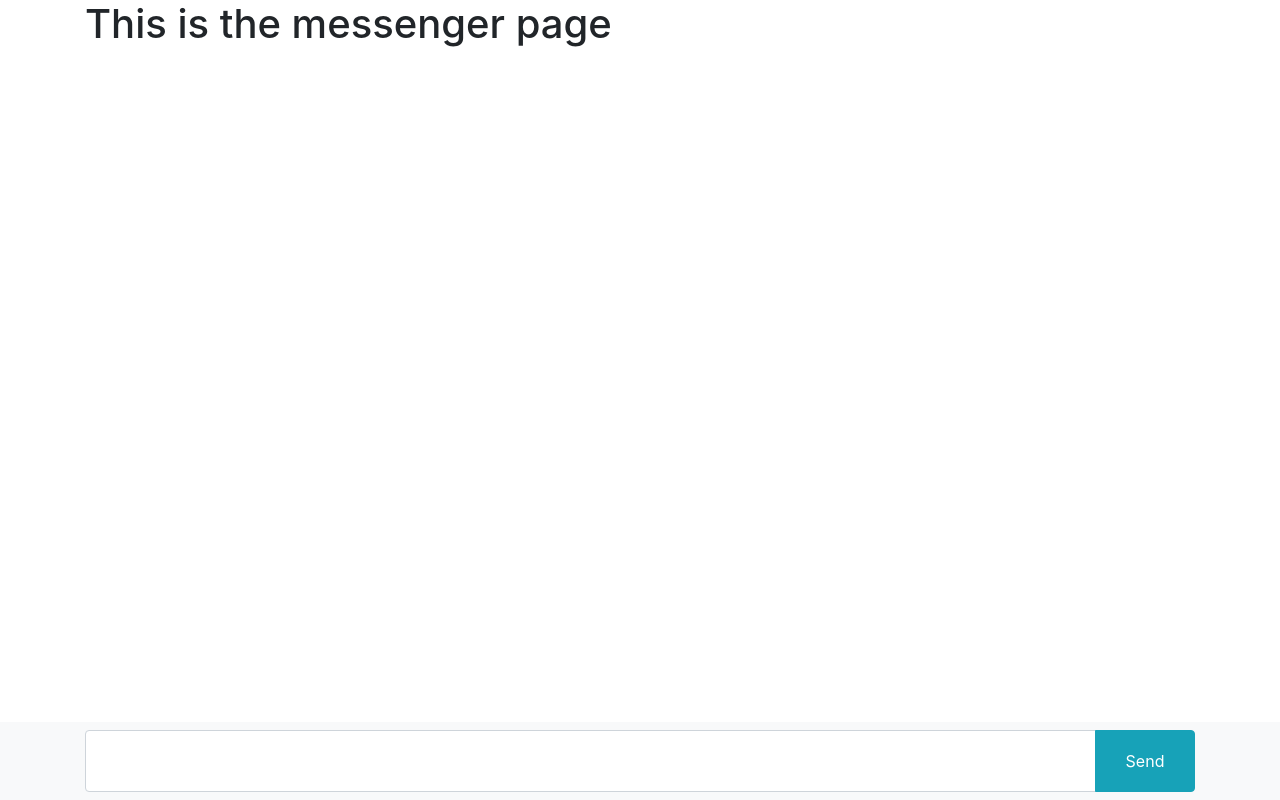
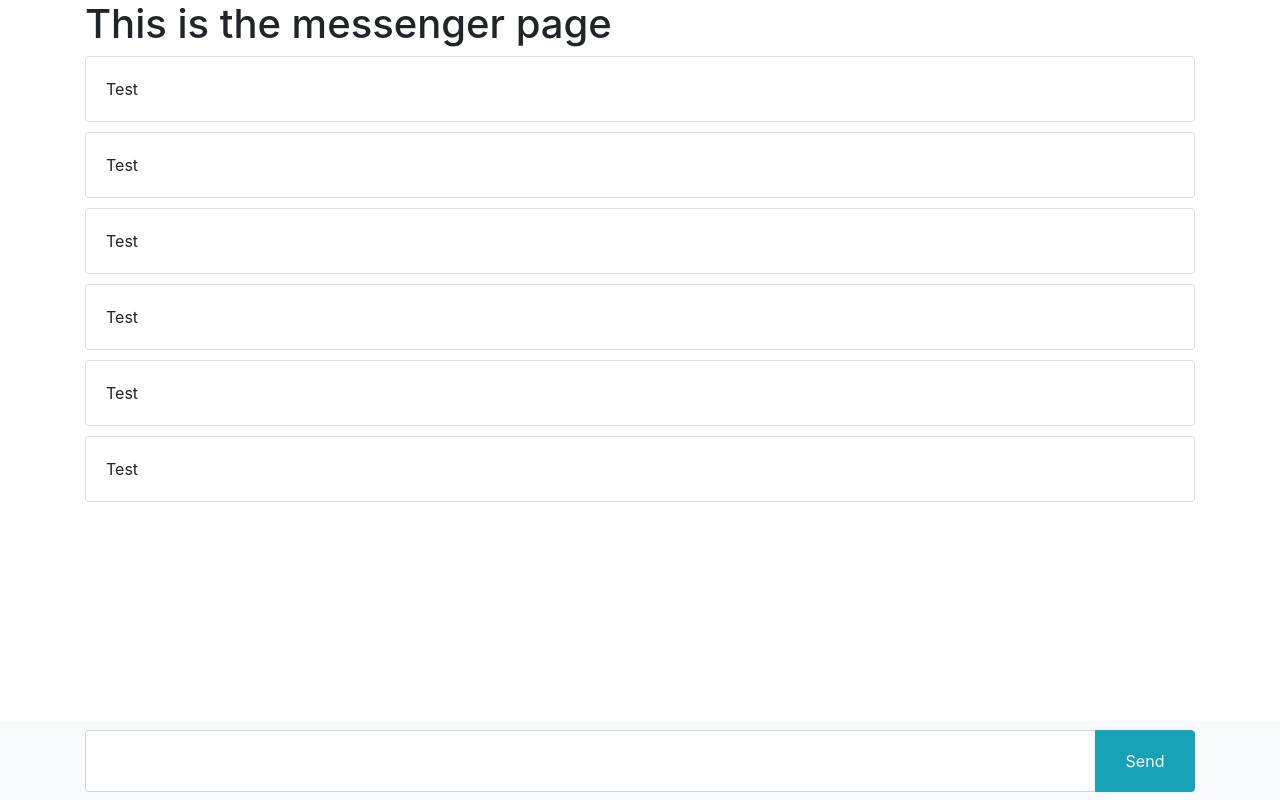
Before and after one commit to XenonMolecule/QRty, a React (Create React App) app in the folder socket-io-client/: page / in a window 1280 px wide. Built offline with nearby package versions, Linux system fonts and the light colour scheme; no server answers.

Commit message:
Added text cards

```diff
--- /dev/null
+++ b/socket-io-client/src/components/TextCard.js
@@ -0,0 +1,12 @@
+import React, { useEffect, useState } from "react";
+
+import Card from 'react-bootstrap/Card'
+
+export default function TextCard(props) {
+
+    return (
+        <Card style={{'margin-bottom':'10px'}}>
+            <Card.Body>{props.children}</Card.Body>
+        </Card>
+    );
+}
--- a/socket-io-client/src/layouts/MessengerPage.js
+++ b/socket-io-client/src/layouts/MessengerPage.js
@@ -4,6 +4,7 @@ import socketIOClient from "socket.io-client";
 import EntryBar from "../components/EntryBar";
 import Container from "react-bootstrap/Container"
 import Navbar from "react-bootstrap/Navbar";
+import TextCard from "../components/TextCard";
 
 const ENDPOINT = "http://127.0.0.1:4001";
 
@@ -25,6 +26,12 @@ export default function MessengerPage() {
     return (
         <Container>
             <h1>This is the messenger page</h1>
+            <TextCard>Test</TextCard>
+            <TextCard>Test</TextCard>
+            <TextCard>Test</TextCard>
+            <TextCard>Test</TextCard>
+            <TextCard>Test</TextCard>
+            <TextCard>Test</TextCard>
             <Navbar bg="light" expand="lg" fixed={"bottom"}>
                 <Container>
                     <EntryBar send={(text) => {
```
